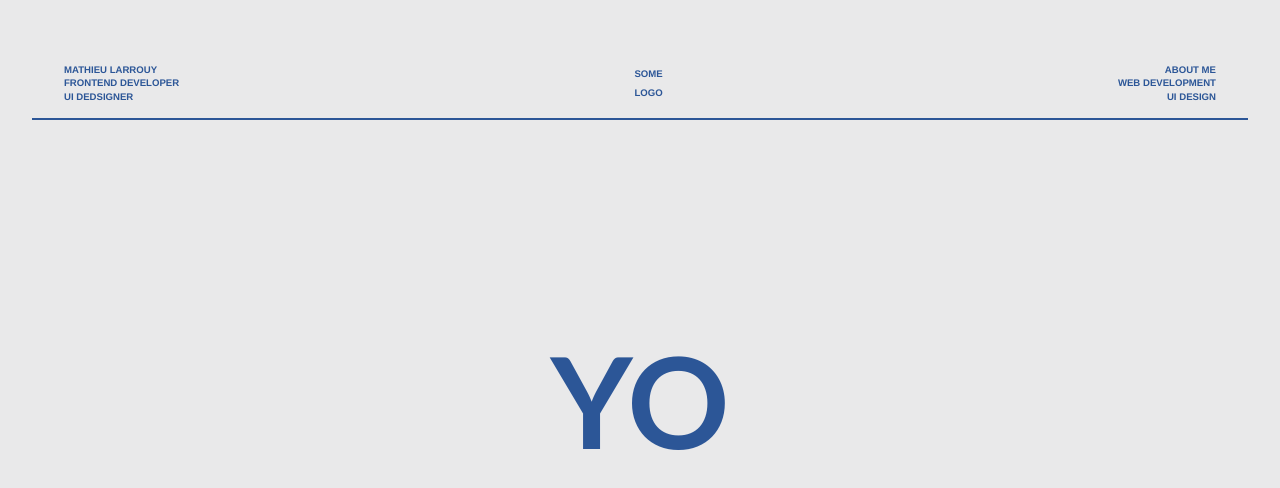
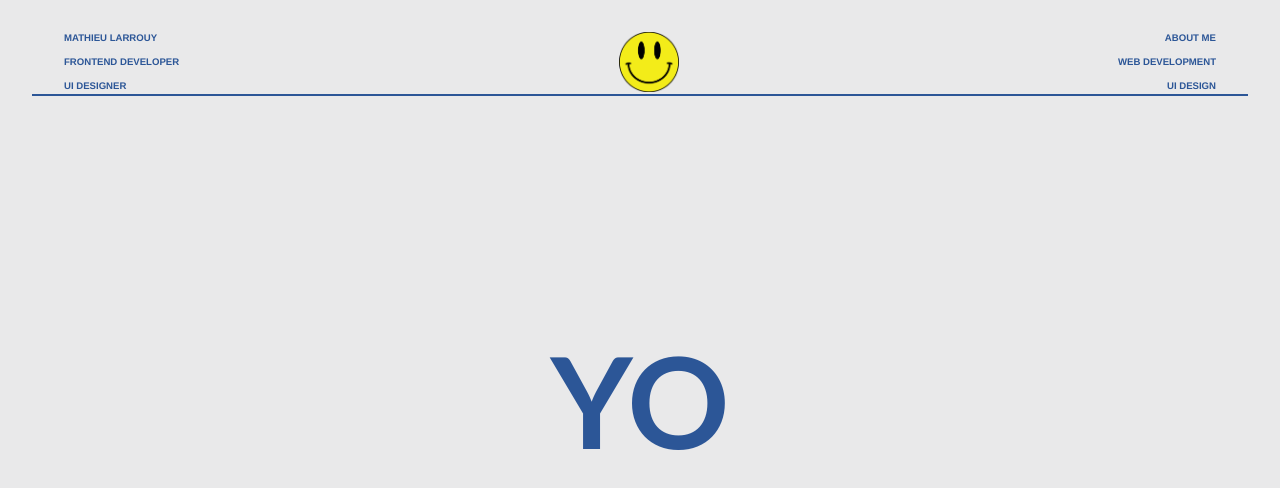
Before and after one commit to MTLY-1610/CV2023, a Next.js app: page / in a window 1280 px wide. Shown: the top 488 px of the page. Built offline with nearby package versions, Linux system fonts and the light colour scheme.

Commit message:
logo placeholder

```diff
--- a/src/components/menu/Menu.js
+++ b/src/components/menu/Menu.js
@@ -1,5 +1,7 @@
 import React, { useRef, useEffect } from "react";
 import styles from './Menu.module.css';
+import Image from "next/image";
+import smiley from 'public/fonts/smiley.png'
 
 
 function Menu() {
@@ -15,16 +17,18 @@ function Menu() {
             frontend developer
           </span>
           <span className={styles.menu__name}>
-            ui dedsigner
+            ui designer
           </span>
         </div>
         <div className={styles.menu__item__center}>
-          <span className={styles.menu__img}>
-            some
-          </span>
-          <span className={styles.menu__img}>
-            LOGO
-          </span>
+
+          <Image
+            src={smiley}
+            width={60}
+            height={60}
+            alt="Picture of the author"
+          />
+
         </div>
         <div className={styles.menu__item__right}>
           <span className={styles.menu__burger}>
--- a/src/components/menu/Menu.module.css
+++ b/src/components/menu/Menu.module.css
@@ -1,6 +1,6 @@
 .menu__wrapper{
     position: fixed;
-    height: 15vh;
+    height: 12vh;
     width:100%;
     display:flex;
     flex-direction: column;
@@ -8,7 +8,7 @@
     justify-content: space-between;
     color: var(--primaryTextColor);
     font-size: 1rem;
-    padding: 4rem 2rem 0 2rem;
+    padding: 2rem 2rem 0 2rem;
 
 
   }
```
Also changed, not shown: public/fonts/smiley.png (added).
